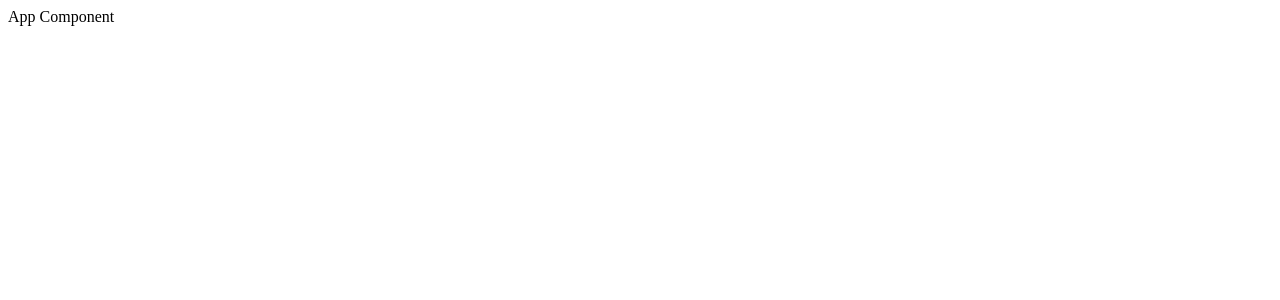
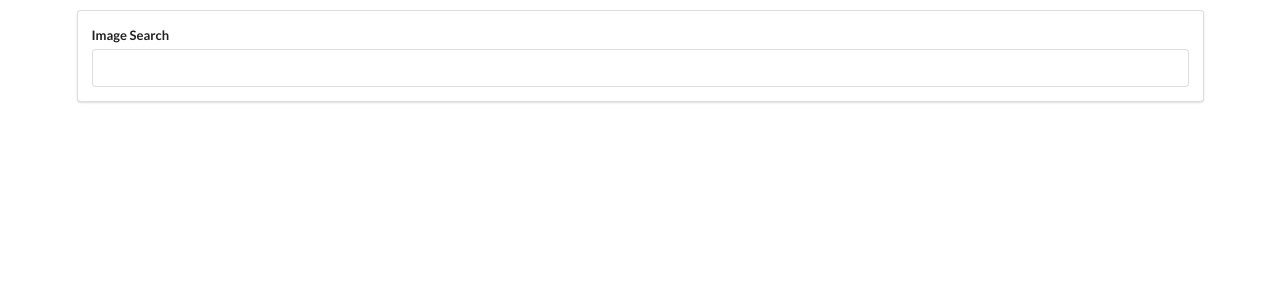
Before and after one commit to Nattie-Nkosi/pixabay-photo-app, a React (Create React App) app: page / in a window 1280 px wide. Shown: the top 300 px of the page. Built offline with nearby package versions, Linux system fonts and the light colour scheme.

Commit message:
Styling SearchBar Component, making network request to pixabay

```diff
--- a/public/index.html
+++ b/public/index.html
@@ -15,6 +15,7 @@
       user's mobile device or desktop. See https://developers.google.com/web/fundamentals/web-app-manifest/
     -->
     <link rel="manifest" href="%PUBLIC_URL%/manifest.json" />
+    <link rel="stylesheet" href="https://cdnjs.cloudflare.com/ajax/libs/semantic-ui/2.4.1/semantic.min.css" integrity="sha512-8bHTC73gkZ7rZ7vpqUQThUDhqcNFyYi2xgDgPDHc+GXVGHXq+xPjynxIopALmOPqzo9JZj0k6OqqewdGO3EsrQ==" crossorigin="anonymous" referrerpolicy="no-referrer" />
     <!--
       Notice the use of %PUBLIC_URL% in the tags above.
       It will be replaced with the URL of the `public` folder during the build.
@@ -24,7 +25,7 @@
       work correctly both with client-side routing and a non-root public URL.
       Learn how to configure a non-root public URL by running `npm run build`.
     -->
-    <title>React App</title>
+    <title>Coding Exercise</title>
   </head>
   <body>
     <noscript>You need to enable JavaScript to run this app.</noscript>
--- a/src/components/App.js
+++ b/src/components/App.js
@@ -1,7 +1,29 @@
-import React from "react";
+import React, { Component } from "react";
+import axios from "axios";
+import SearchBar from "./SearchBar";
 
-const App = () => {
-  return <div>App Component</div>;
-};
+/* This is a Parent Component */
+class App extends Component {
+  onSearchSubmit(term) {
+    axios.get("https://pixabay.com/api/", {
+      params: {
+        key: "27369439-109e49024edf38b4bfd684f4c",
+        q: term,
+        lang: "en",
+        image_type: "all",
+        orientation: "all",
+        order: "popular",
+      },
+    });
+  }
+
+  render() {
+    return (
+      <div className="ui container" style={{ marginTop: "10px" }}>
+        <SearchBar onSubmit={this.onSearchSubmit} />
+      </div>
+    );
+  }
+}
 
 export default App;
--- a/src/components/SearchBar.js
+++ b/src/components/SearchBar.js
@@ -0,0 +1,30 @@
+import React, { Component } from "react";
+
+class SearchBar extends Component {
+  state = { term: "" };
+
+  onFormSubmit = (event) => {
+    event.preventDefault();
+
+    this.props.onSubmit(this.state.term);
+  };
+
+  render() {
+    return (
+      <div className="ui segment">
+        <form onSubmit={this.onFormSubmit} className="ui form">
+          <div className="field">
+            <label>Image Search</label>
+            <input
+              type="text"
+              value={this.state.value}
+              onChange={(e) => this.setState({ term: e.target.value })}
+            />
+          </div>
+        </form>
+      </div>
+    );
+  }
+}
+
+export default SearchBar;
```
